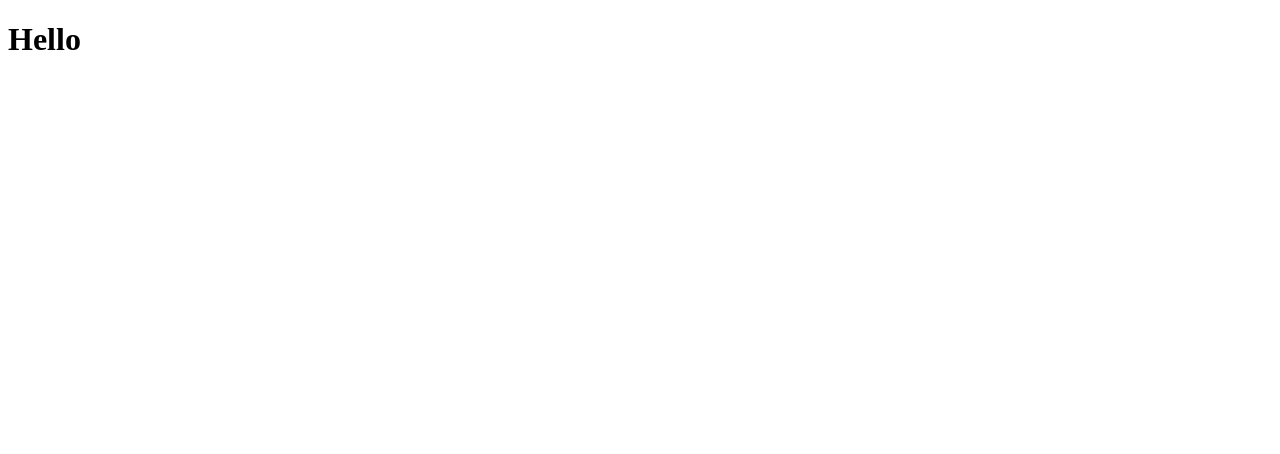
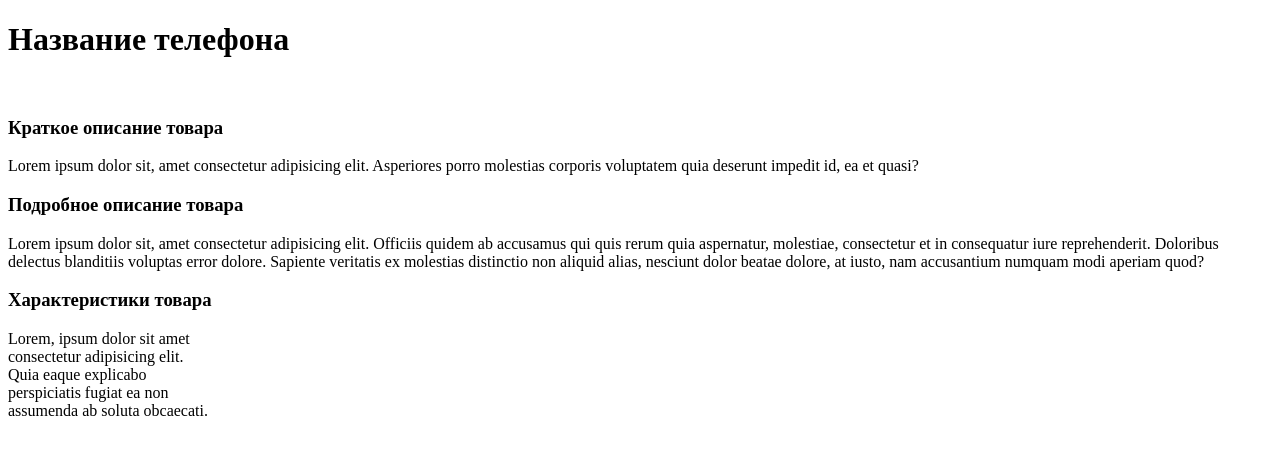
Before and after one commit to artstar99/HtmlCourse, a plain HTML site: page index.html in a window 1280 px wide. Drawn offline with Linux system fonts and the light colour scheme.

Commit message:
First steps

```diff
--- a/index.html
+++ b/index.html
@@ -1,11 +1,34 @@
 <!DOCTYPE html>
-<html lang="en">
+<html>
   <head>
     <meta charset="UTF-8" />
     <meta name="viewport" content="width=device-width, initial-scale=1.0" />
-    <title>Document</title>
+    <title>Мой первый сайт</title>
   </head>
   <body>
-    <h1>Hello</h1>
+    <h1>Название телефона</h1>
+    <img src="" alt="" />
+    <h3>Краткое описание товара</h3>
+    <p>
+      Lorem ipsum dolor sit, amet consectetur adipisicing elit. Asperiores porro
+      molestias corporis voluptatem quia deserunt impedit id, ea et quasi?
+    </p>
+    <h3>Подробное описание товара</h3>
+    <p>
+      Lorem ipsum dolor sit, amet consectetur adipisicing elit. Officiis quidem
+      ab accusamus qui quis rerum quia aspernatur, molestiae, consectetur et in
+      consequatur iure reprehenderit. Doloribus delectus blanditiis voluptas
+      error dolore. Sapiente veritatis ex molestias distinctio non aliquid
+      alias, nesciunt dolor beatae dolore, at iusto, nam accusantium numquam
+      modi aperiam quod?
+    </p>
+    <h3>Характеристики товара</h3>
+    <p>
+      Lorem, ipsum dolor sit amet<br />
+      consectetur adipisicing elit.<br />
+      Quia eaque explicabo<br />
+      perspiciatis fugiat ea non<br />
+      assumenda ab soluta obcaecati.
+    </p>
   </body>
 </html>
```
